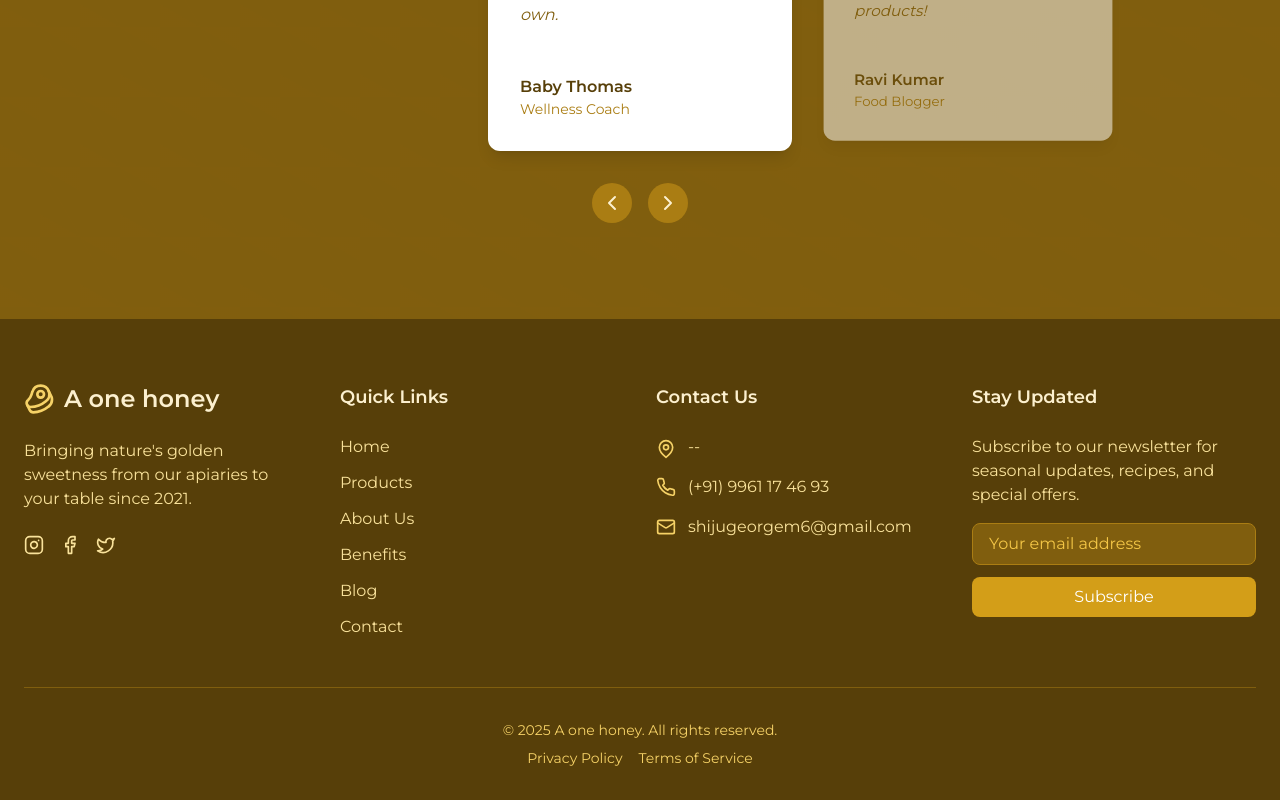
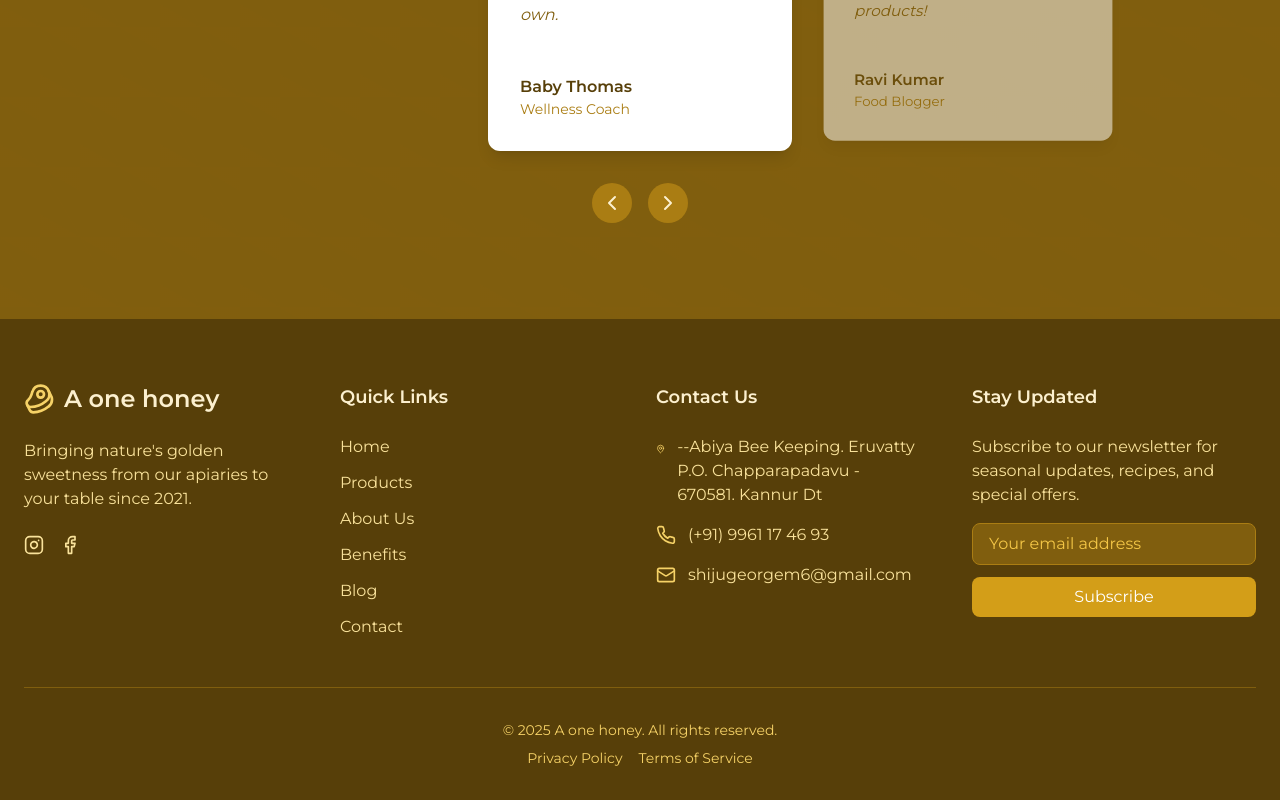
Before and after one commit to Achuabhal/Aonehoney, a React (Vite) app: page / in a window 1280 px wide. Shown: the part 5029-5829 px from the top of the page. Built offline with nearby package versions, Linux system fonts and the light colour scheme.

Commit message:
Update booking link for Small Bottle product in Products component and modify Instagram link in Footer component

```diff
--- a/src/components/Footer.tsx
+++ b/src/components/Footer.tsx
@@ -1,5 +1,5 @@
 import React from 'react';
-import { Mail, Phone, MapPin, Instagram, Facebook, Twitter, Beef as Bee } from 'lucide-react';
+import { Mail, Phone, MapPin, Instagram, Facebook, Beef as Bee } from 'lucide-react';
 
 const Footer: React.FC = () => {
   return (
@@ -16,15 +16,13 @@ const Footer: React.FC = () => {
               Bringing nature's golden sweetness from our apiaries to your table since 2021.
             </p>
             <div className="flex space-x-4">
-              <a href="#" className="text-amber-200 hover:text-amber-300 transition-colors">
+              <a href="https://www.instagram.com/aone.honey?utm_source=ig_web_button_share_sheet&igsh=ZDNlZDc0MzIxNw==" className="text-amber-200 hover:text-amber-300 transition-colors">
                 <Instagram className="h-5 w-5" />
               </a>
               <a href="#" className="text-amber-200 hover:text-amber-300 transition-colors">
                 <Facebook className="h-5 w-5" />
               </a>
-              <a href="#" className="text-amber-200 hover:text-amber-300 transition-colors">
-                <Twitter className="h-5 w-5" />
-              </a>
+
             </div>
           </div>
 
@@ -52,7 +50,8 @@ const Footer: React.FC = () => {
               <li className="flex items-start">
                 <MapPin className="h-5 w-5 text-amber-300 mr-3 mt-1" />
                 <span className="text-amber-200">
-                 --
+                 --Abiya Bee Keeping. Eruvatty P.O.
+Chapparapadavu - 670581. Kannur Dt
                 </span>
               </li>
               <li className="flex items-center">
--- a/src/components/Products.tsx
+++ b/src/components/Products.tsx
@@ -15,7 +15,7 @@ const products = [
       "Supports local ecosystems",
       "Perfect for baking and tea"
     ],
-    bookingLink: "https://wa.me/9961174693?text=₹130  രൂപേടെ  തേൻ ഒണ്ടോ -500gram " // Added booking link
+    bookingLink: "https://wa.me/9961174693?text=₹180  രൂപേടെ  തേൻ ഒണ്ടോ -500gram " // Added booking link
   },
   {
     id: 2,
```
